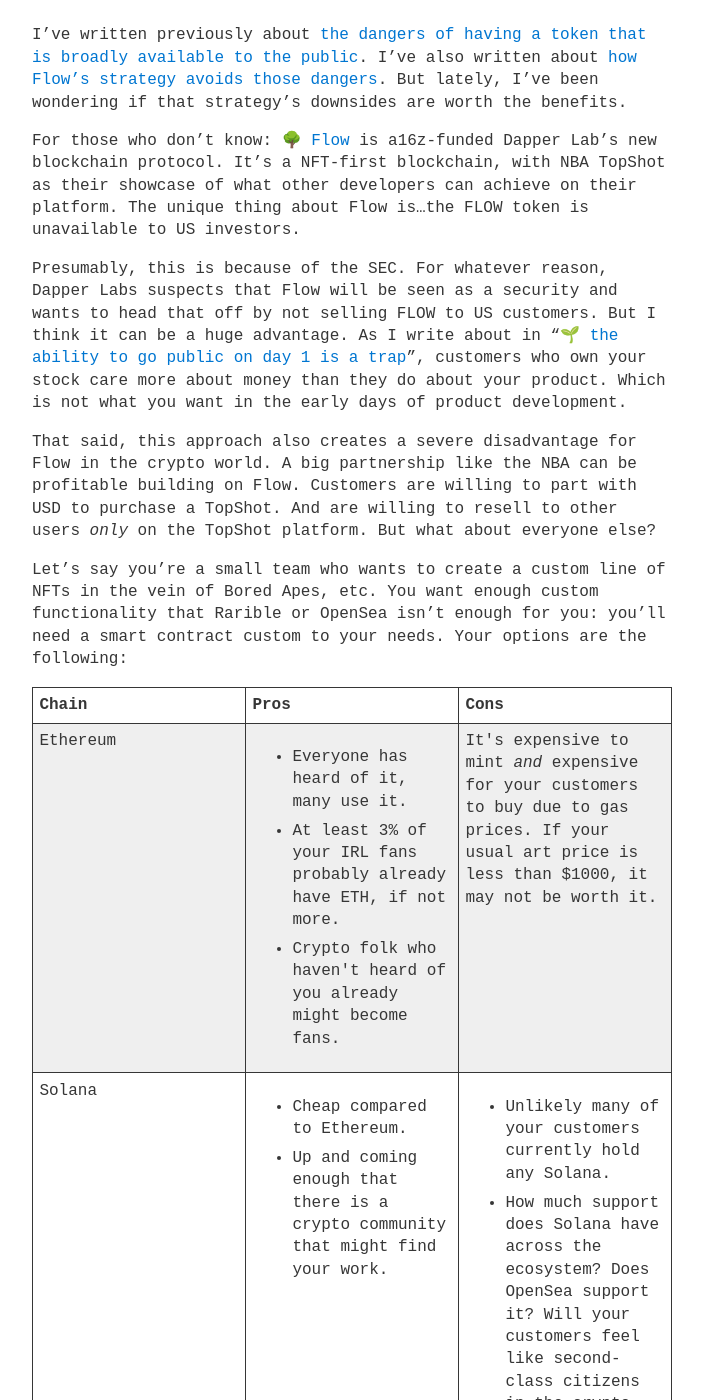
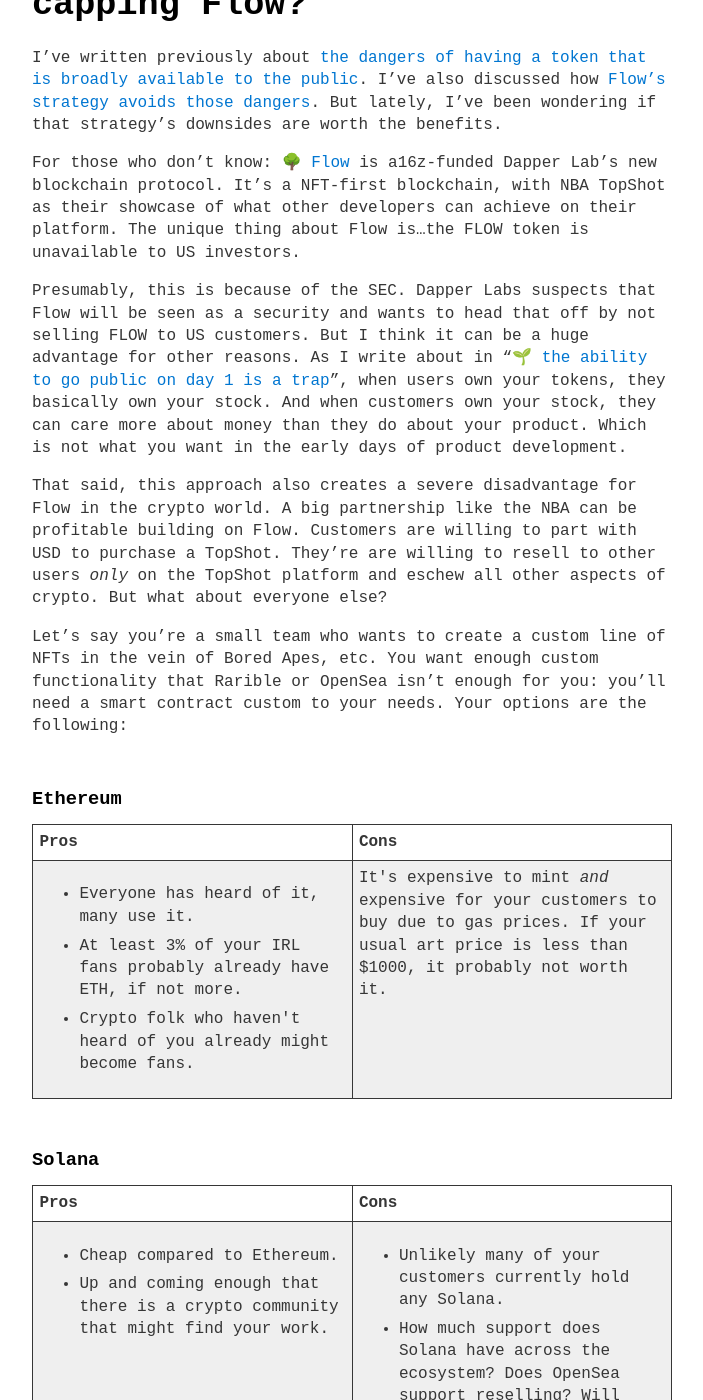
Before and after one commit to person-al/person-al.github.io, a Jekyll site: the page built from _posts/2021-08-26-🌱-is-avoiding-investors-knee-capping-flow.md, in a window 1280 px wide and 1400 px high, scrolled down 294 px. Shown: the whole window, without its empty margins (288-991 px from the left). Built offline with Jekyll 4.4.1, drawn with Linux system fonts in a browser that asks for light colours; some of the changed text lies outside the part shown.

Commit message:
new posts and some updates

```diff
--- a/_posts/2021-08-26-🌱-is-avoiding-investors-knee-capping-flow.md
+++ b/_posts/2021-08-26-🌱-is-avoiding-investors-knee-capping-flow.md
@@ -3,27 +3,28 @@
 category: 🌱
 title: "🌱 is avoiding investors knee-capping Flow?"
 date: 2021-08-26
+last_modified_at: 2021-09-29
 tags: flow,nft
 ---
-I've written previously about [the dangers of having a token that is broadly available to the public]({% post_url 2021-07-07-🌱-the-ability-to-go-public-on-day-1-is-a-trap %}). I've also written about [how Flow's strategy avoids those dangers]({% post_url 2021-06-23-🌱-flow-is-betting-that-the-best-way-to-succeed-as-a-crypto-company-is-to-build-like-they-are-not-a-crypto-company %}). But lately, I've been wondering if that strategy's downsides are worth the benefits.
+I've written previously about [the dangers of having a token that is broadly available to the public]({% post_url 2021-07-07-🌱-the-ability-to-go-public-on-day-1-is-a-trap %}). I've also discussed how [Flow's strategy avoids those dangers]({% post_url 2021-06-23-🌱-flow-is-betting-that-the-best-way-to-succeed-as-a-crypto-company-is-to-build-like-they-are-not-a-crypto-company %}). But lately, I've been wondering if that strategy's downsides are worth the benefits.
 
 For those who don't know: [🌳 Flow]({% post_url 2021-03-21-🌳-flow %}) is a16z-funded Dapper Lab's new blockchain protocol. It's a NFT-first blockchain, with NBA TopShot as their showcase of what other developers can achieve on their platform. The unique thing about Flow is...the FLOW token is unavailable to US investors.
 
-Presumably, this is because of the SEC. For whatever reason, Dapper Labs suspects that Flow will be seen as a security and wants to head that off by not selling FLOW to US customers. But I think it can be a huge advantage. As I write about in "[🌱 the ability to go public on day 1 is a trap]({% post_url 2021-07-07-🌱-the-ability-to-go-public-on-day-1-is-a-trap %})", customers who own your stock care more about money than they do about your product. Which is not what you want in the early days of product development.
+Presumably, this is because of the SEC. Dapper Labs suspects that Flow will be seen as a security and wants to head that off by not selling FLOW to US customers. But I think it can be a huge advantage for other reasons. As I write about in "[🌱 the ability to go public on day 1 is a trap]({% post_url 2021-07-07-🌱-the-ability-to-go-public-on-day-1-is-a-trap %})", when users own your tokens, they basically own your stock. And when customers own your stock, they can care more about money than they do about your product. Which is not what you want in the early days of product development.
 
-That said, this approach also creates a severe disadvantage for Flow in the crypto world. A big partnership like the NBA can be profitable building on Flow. Customers are willing to part with USD to purchase a TopShot. And are willing to resell to other users _only_ on the TopShot platform. But what about everyone else?
+That said, this approach also creates a severe disadvantage for Flow in the crypto world. A big partnership like the NBA can be profitable building on Flow. Customers are willing to part with USD to purchase a TopShot. They're are willing to resell to other users _only_ on the TopShot platform and eschew all other aspects of crypto. But what about everyone else?
 
 Let's say you're a small team who wants to create a custom line of NFTs in the vein of Bored Apes, etc. You want enough custom functionality that Rarible or OpenSea isn't enough for you: you'll need a smart contract custom to your needs. Your options are the following:
+
+### Ethereum
 
 <table>
   <tbody>
     <tr>
-      <th>Chain</th>
       <th>Pros</th>
       <th>Cons</th>
     </tr>
     <tr>
-      <td>Ethereum</td>
 		<!-- pros -->
       <td>
 		  <ul>
@@ -34,11 +35,21 @@
 	 </td>
 		<!-- cons -->
       <td>
-		  It's expensive to mint <i>and</i> expensive for your customers to buy due to gas prices. If your usual art price is less than $1000, it may not be worth it.
+		  It's expensive to mint <i>and</i> expensive for your customers to buy due to gas prices. If your usual art price is less than $1000, it probably not worth it.
 	 </td>
     </tr>
+  </tbody>
+</table>
+
+### Solana
+
+<table>
+  <tbody>
     <tr>
-      <td>Solana</td>
+      <th>Pros</th>
+      <th>Cons</th>
+    </tr>
+    <tr>
       <td>
 		  <ul>
           <li>Cheap compared to Ethereum.</li>
@@ -47,11 +58,21 @@
 	 </td>
       <td>
 		  <ul><li>Unlikely many of your customers currently hold any Solana.</li>
-			  <li>How much support does Solana have across the ecosystem? Does OpenSea support it? Will your customers feel like second-class citizens in the crypto space?</li></ul>
+			  <li>How much support does Solana have across the ecosystem? Does OpenSea support reselling? Will your customers feel like second-class citizens in the crypto space?</li></ul>
 	 </td>
     </tr>
+  </tbody>
+</table>
+
+### Flow
+
+<table>
+  <tbody>
     <tr>
-      <td>Flow</td>
+      <th>Pros</th>
+      <th>Cons</th>
+    </tr>
+    <tr>
       <td>
 		  <ul>
           <li>Cheap compared to other options.</li>
@@ -61,7 +82,7 @@
       <td>
 		  <ul>
           <li>Very few crypto nerds use Flow, limiting new fans you can reach.</li>
-          <li>FLOW is not easily available for customer to purchase, they will need to create a Blocto app account and then use a credit card to purchase FUSD.</li>
+          <li>Customers will need to create a Blocto app account and then use a credit card to purchase FUSD to buy your products.</li>
         </ul>
 		  Basically, you'll have to convince your IRL fans <i>and</i> new crypto fans to try out the platform in order to give you a chance.
 	 </td>
@@ -71,8 +92,12 @@
 
 Why, in this case, would you choose Flow? I honestly can't think of a good enough reason. The ability to go viral among the crypto community in the vein of Bored Apes or Zed is pretty much shot due to the fact that no one uses the Flow ecosystem. You'll do a bunch of development work, and eventually have to convince both non-crypto _and_ crypto people that your product is worth paying and receiving FUSD for.
 
-Part of what makes Ethereum valuable is the hype cycle that you, as a small developer, can build on. The value of Ethereum or Solana itself can drive the crypto-public to your product. Flow is like running your average USD business in a world when others are running a business on Apple stock. There are pros and cons, but for the small developer, the difficulty of convincing people to use FUSD to buy products they can't view anywhere other than their Blockto wallet just may not be enough.
+Part of what makes Ethereum valuable is the hype cycle that you, as a small developer, can build on. The value of Ethereum or Solana itself can drive the crypto-public to your product. Flow is like running your average USD business when others are running a business on Apple stock. There are pros and cons, but for the small developer, the difficulty of convincing people to use FUSD to buy products they can't view anywhere other than their Blockto wallet just may not be enough.
 
-This means that for the smallest creators, Flow doesn't make enough sense. And it's possible it'll _never_ make sense. Flow might be the right place for the NBA or MLB or Dr. Seuss to make a cash flow positive fiat business. But it may not provide the big break small creators need to be worth the time and effort.
+This means that for the smallest creators, Flow doesn't make enough sense. And it's possible it'll _never_ make sense. Flow might be the right place for the NBA or MLB or Dr. Seuss to make a cash-flow positive fiat business. But it may not provide the big break small creators need to be worth the time and effort.
 
 What do you think? Does this make sense? Is there something I'm missing?
+
+**Related to:**
+	- [🌱 Flow is betting that the best way to succeed as a crypto company is to build like they are not a crypto company]({% post_url 2021-06-23-🌱-flow-is-betting-that-the-best-way-to-succeed-as-a-crypto-company-is-to-build-like-they-are-not-a-crypto-company %})
+	- [🌱 the ability to go public on day 1 is a trap]({% post_url 2021-07-07-🌱-the-ability-to-go-public-on-day-1-is-a-trap %})
```
Also changed, not shown: _posts/2021-06-23-🌱-flow-is-betting-that-the-best-way-to-succeed-as-a-crypto-company-is-to-build-like-they-are-not-a-crypto-company.md (+2 -1 lines), _posts/2021-08-23-🌱-smart-contract-design-is-holding-nfts-back-because-of-one-flaw.md (+1 -1 lines), _posts/2021-09-06-🌳-nfts-change-how-we-create.md (+1 -1 lines).
